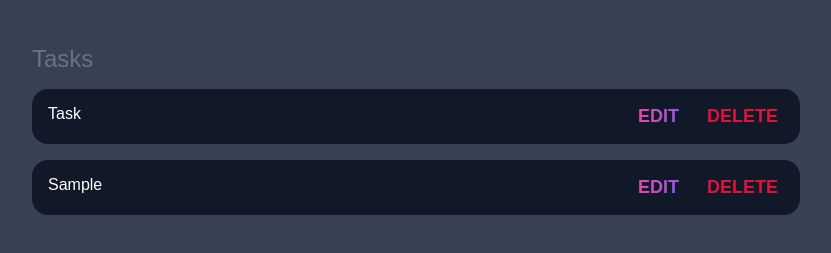
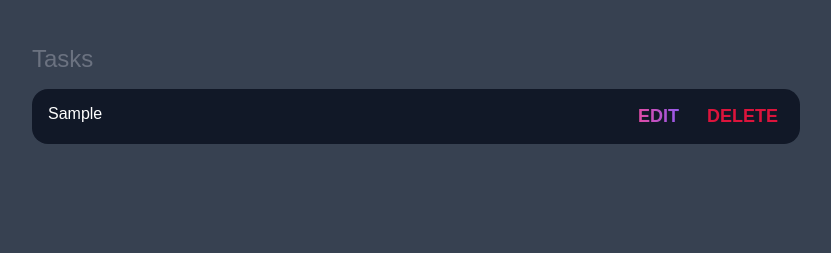
Before and after one commit to milos135/TodoListJs, a plain HTML site: page index.html in a window 1280 px wide. Both pictures are taken after typing "Sample" into the empty fields and a click on the input "Add task". Shown: the part 151-404 px from the top of the page, without its empty margins (224-1055 px from the left). Drawn offline with Linux system fonts and the light colour scheme.

Commit message:
local storage update

```diff
--- a/index.html
+++ b/index.html
@@ -27,7 +27,7 @@
         <div id="tasks">
           <div class="task">
             <div class="content">
-              <p>Task</p>
+
             </div>
             <div class="actions">
               <button  onClick="editPost(this)" class="edit">Edit</button>
--- a/index.js
+++ b/index.js
@@ -15,30 +15,45 @@ let formValidation = () => {
     acceptData();
   }
 };
-let data = {};
+let data = [];
 
 let acceptData = () => {
-  data["text"] = input.value;
+  data.push({
+    text: input.value,
+  });
+  localStorage.setItem("data", JSON.stringify(data));
   createPost();
 };
 let createPost = () => {
-  posts.innerHTML += ` <div id="tasks">
+  posts.innerHTML = "";
+  data.map((x, y) => {
+    return (posts.innerHTML += ` <div id=${y}><div id="tasks">
     <div class="task">
       <div class="content">
-      ${data.text}
+        ${x.text}
       </div>
       <div class="actions">
         <button  onClick="editPost(this)" class="edit">Edit</button>
         <button onClick="deletePost(this)" class="delete">Delete</button>
       </div>
-  </div>`;
+    </div> </div>`);
+  });
+
   input.value = "";
 };
 
 let deletePost = (e) => {
   e.parentElement.parentElement.remove();
+  data.splice(e.parentElement.parentElement.id, 1);
+  localStorage.setItem("data", JSON.stringify(data));
 };
 let editPost = (e) => {
-  input.value = e.parentElement.previousElementSibling.innerHTML;
-  e.parentElement.parentElement.remove();
+  let selectedTask = e.parentElement.parentElement;
+  input.value = selectedTask.children[0].innerHTML;
+  deletePost(e);
 };
+(() => {
+  data = JSON.parse(localStorage.getItem("data")) || [];
+  console.log(data);
+  createPost();
+})();
```
Lines whose indentation alone changed are shown as unchanged.
